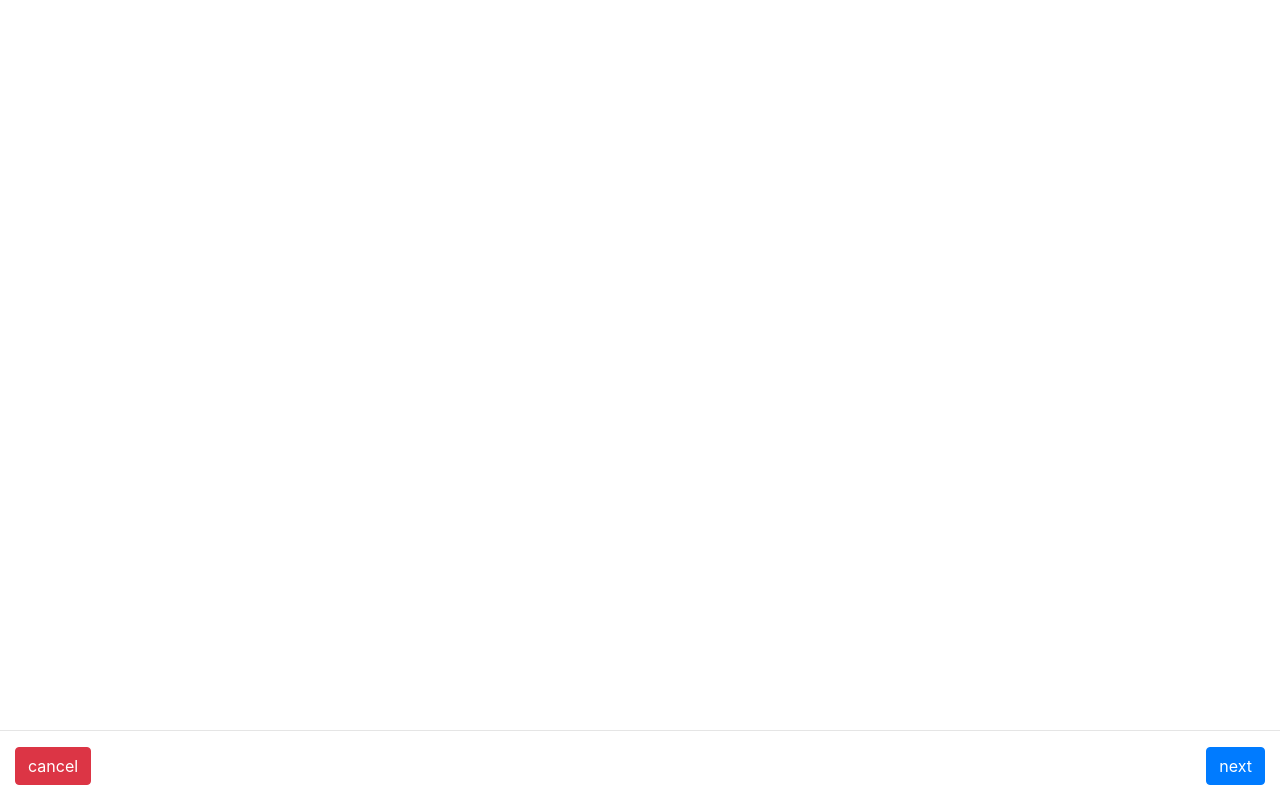
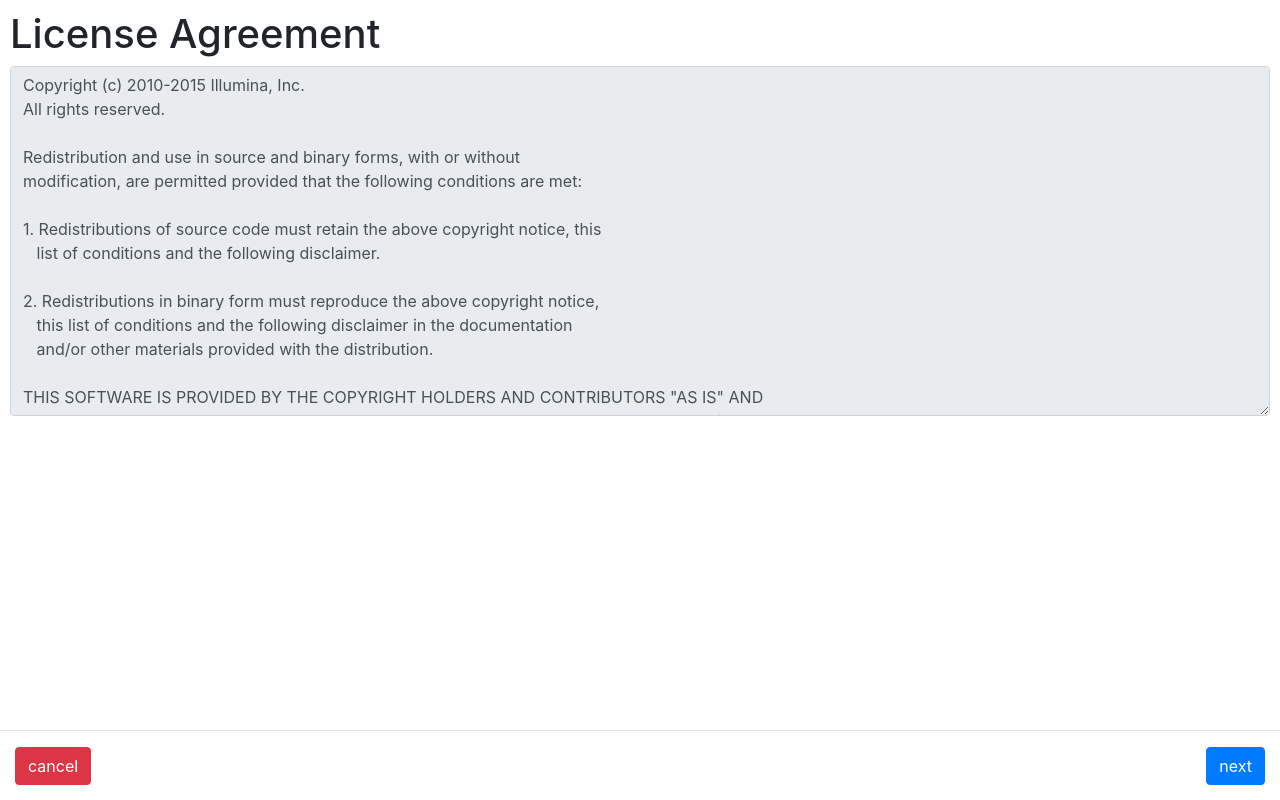
Before and after one commit to petreleon/web-installer, a Vue app: page / in a window 1280 px wide. Built offline with nearby package versions, Linux system fonts and the light colour scheme.

Commit message:
add license

```diff
--- a/src/views/Home.vue
+++ b/src/views/Home.vue
@@ -1,9 +1,18 @@
 <template>
   <div>
     <div class="home">
+      <h1>License Agreement</h1>
+      <b-form-textarea
+        id="textarea"
+        v-model="licenseText"
+        placeholder="Enter something..."
+        rows="14"
+        max-rows="14"
+        readonly
+      ></b-form-textarea>
     </div>
     <div class="footer">
-    <hr/>
+      <hr />
       <div class="d-flex margins-creator">
         <b-button variant="danger" class="mr-auto">cancel</b-button>
         <b-button variant="primary">next</b-button>
@@ -16,8 +25,36 @@
 // @ is an alias to /src
 
 export default {
-  name: 'home'
+  name: "home",
+  data: function() {
+    return {
+      licenseText: `Copyright (c) 2010-2015 Illumina, Inc.
+All rights reserved.
+
+Redistribution and use in source and binary forms, with or without
+modification, are permitted provided that the following conditions are met:
+
+1. Redistributions of source code must retain the above copyright notice, this
+   list of conditions and the following disclaimer.
+
+2. Redistributions in binary form must reproduce the above copyright notice,
+   this list of conditions and the following disclaimer in the documentation
+   and/or other materials provided with the distribution.
+
+THIS SOFTWARE IS PROVIDED BY THE COPYRIGHT HOLDERS AND CONTRIBUTORS "AS IS" AND
+ANY EXPRESS OR IMPLIED WARRANTIES, INCLUDING, BUT NOT LIMITED TO, THE IMPLIEDi
+WARRANTIES OF MERCHANTABILITY AND FITNESS FOR A PARTICULAR PURPOSE ARE
+DISCLAIMED. IN NO EVENT SHALL THE COPYRIGHT HOLDER OR CONTRIBUTORS BE LIABLE FOR
+ANY DIRECT, INDIRECT, INCIDENTAL, SPECIAL, EXEMPLARY, OR CONSEQUENTIAL DAMAGES
+(INCLUDING, BUT NOT LIMITED TO, PROCUREMENT OF SUBSTITUTE GOODS OR SERVICES;
+LOSS OF USE, DATA, OR PROFITS; OR BUSINESS INTERRUPTION) HOWEVER CAUSED AND
+ON ANY THEORY OF LIABILITY, WHETHER IN CONTRACT, STRICT LIABILITY, OR TORT
+(INCLUDING NEGLIGENCE OR OTHERWISE) ARISING IN ANY WAY OUT OF THE USE OF THIS
+SOFTWARE, EVEN IF ADVISED OF THE POSSIBILITY OF SUCH DAMAGE.
+`
+    };
   }
+};
 </script>
 <style>
 .footer {
@@ -26,6 +63,9 @@ export default {
   width: 100%;
 }
 .margins-creator {
-  margin: 0 15px 15px 15px
+  margin: 0 15px 15px 15px;
+}
+.home {
+  margin: 10px;
 }
 </style>
```
Lines whose indentation alone changed are shown as unchanged.
